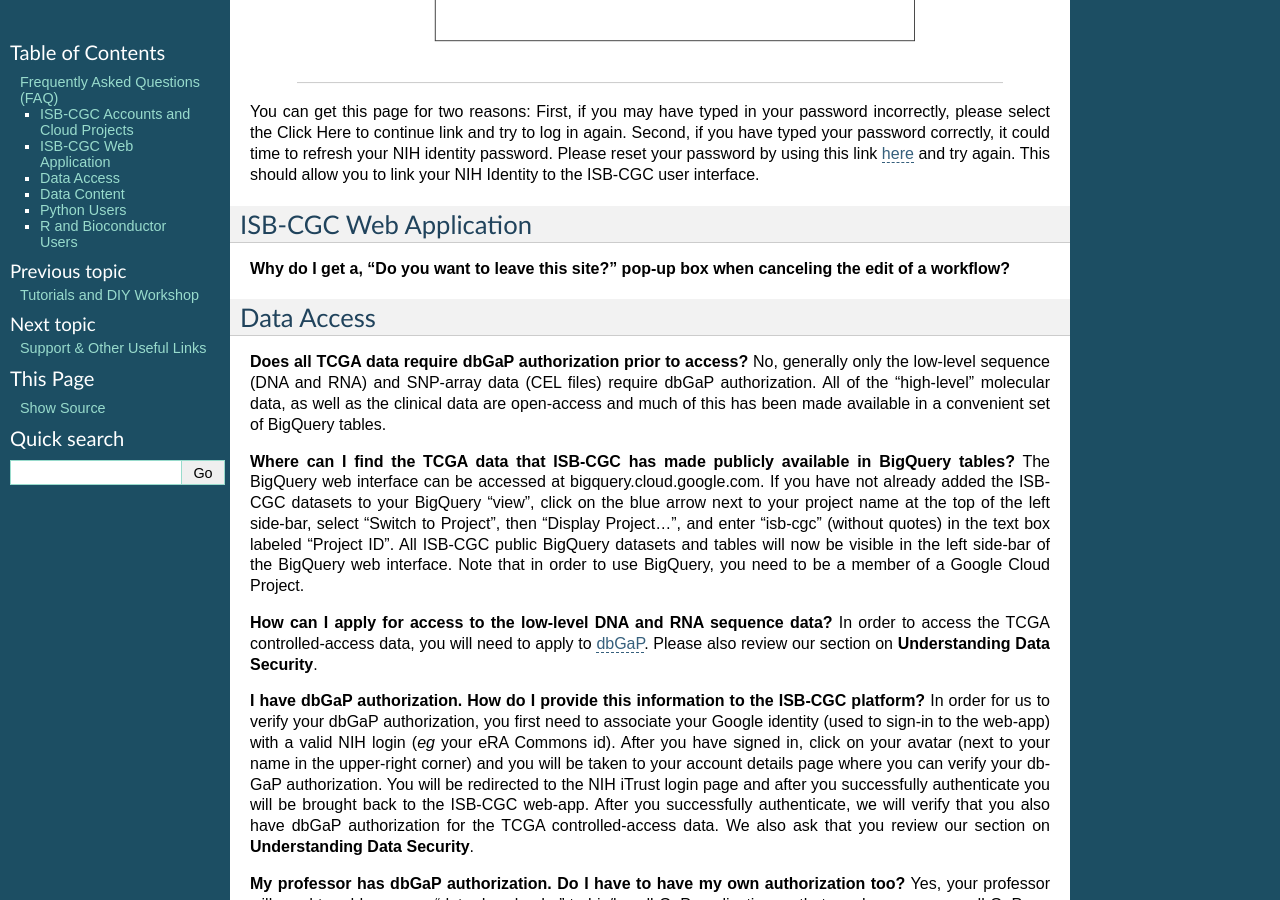
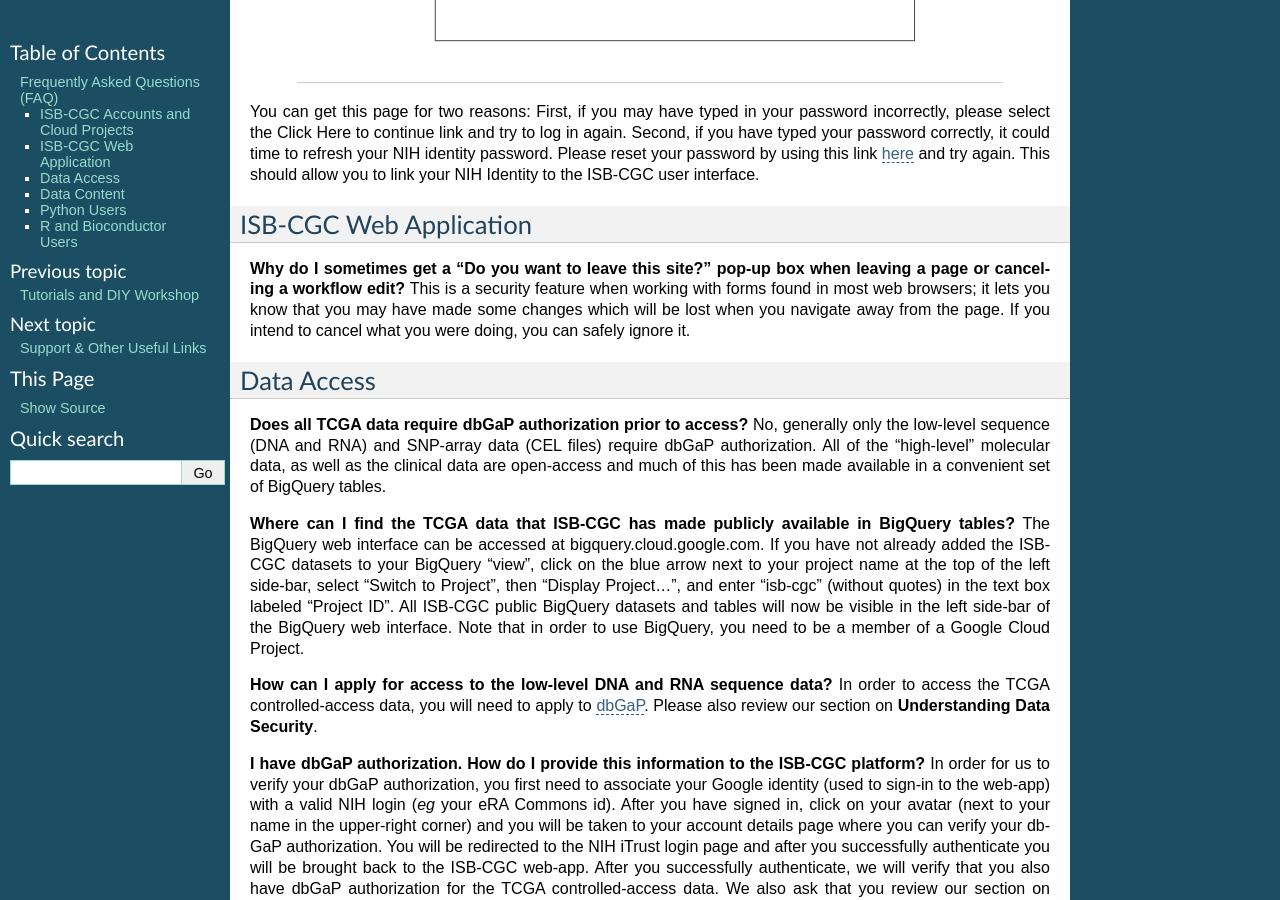
Before and after one commit to isb-cgc/readthedocs, a Sphinx documentation site: the page built from docs/source/sections/FAQ.rst, in a window 1280 px wide and 900 px high, scrolled down 1792 px. Built offline with Sphinx 7.4.7, drawn with Linux system fonts in a browser that asks for light colours; pages that are not in the unit, such as notebooks, are missing from menus.

Commit message:
added FAQ about pop-up box

```diff
--- a/docs/source/sections/FAQ.rst
+++ b/docs/source/sections/FAQ.rst
@@ -75,8 +75,8 @@
 
 ISB-CGC Web Application
 ########################
-**Why do I get a, "Do you want to leave this site?" pop-up box when canceling the edit of a workflow?**
-
+**Why do I sometimes get a "Do you want to leave this site?" pop-up box when leaving a page or canceling a workflow edit?**
+This is a security feature when working with forms found in most web browsers; it lets you know that you may have made some changes which will be lost when you navigate away from the page. If you intend to cancel what you were doing, you can safely ignore it.
 
 Data Access
 ###########
```
